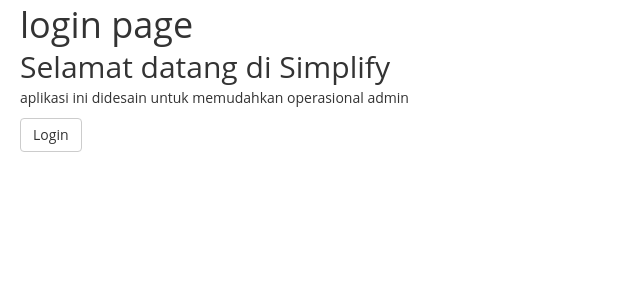
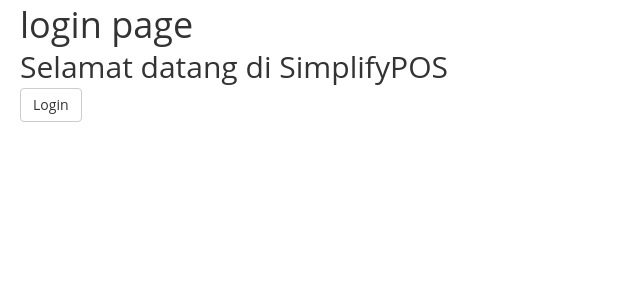
Before and after one commit to mahfudzaji16/simplifypos, a PHP site: page /app/resources/views/layouts/login.view.php in a window 1280 px wide. Shown: the part 50-350 px from the top of the page, without its empty margins (0-640 px from the left). Run offline with PHP 8.4, Linux system fonts and the light colour scheme; some libraries are stand-ins or nearby versions.

Commit message:
random change 3

```diff
--- a/app/controllers/PartnerController.php
+++ b/app/controllers/PartnerController.php
@@ -35,7 +35,6 @@ class PartnerController{
     }
 
     public function index(){
-
         $builder=App::get('builder');
 
         $products=$builder->getAllData('products', 'Product');
--- a/app/resources/views/layouts/login.view.php
+++ b/app/resources/views/layouts/login.view.php
@@ -6,8 +6,7 @@
     <div class="container-fluid">
         <h1>login page</h1>
         <div class='welcome'>
-            <h2>Selamat datang di Simplify</h2>
-            <p>aplikasi ini didesain untuk memudahkan operasional admin</p>
+            <h2>Selamat datang di SimplifyPOS</h2>
         </div>
         <div class='login'>
             <button type='button' class='btn btn-default' id='btn-login'>Login</button>
--- a/app/resources/views/layouts/partner/index.view.php
+++ b/app/resources/views/layouts/partner/index.view.php
@@ -130,7 +130,7 @@ require base.'base/header.view.php';
                                     <th>Province</th>
                                     <th>Phone</th>
                                     <th>Email</th>
-                                    <th>Relation</th>
+                                    <!-- <th>Relation</th> -->
                                     <!-- <th>Active</th> -->
                                 </tr>
                             </thead>
@@ -152,7 +152,7 @@ require base.'base/header.view.php';
                                         <td><?= ucwords($data->province); ?></td>
                                         <td><?= $data->phone; ?></td>
                                         <td><?= $data->email; ?></td>
-                                        <td><?= makeFirstLetterUpper($data->relationship); ?></td>
+                                        <!-- <td><?= makeFirstLetterUpper($data->relationship); ?></td> -->
                                         <!-- <td><button type="button" name="toggle-class" class="btn btn-sm btn-default"><?= $data->active; ?></button></td> -->
                                     <tr>
                                 <?php endforeach; ?>
--- a/core/Router.php
+++ b/core/Router.php
@@ -20,8 +20,8 @@ class Router{
             return $this->process($this->links[$requestType][$uri]);
         }
 
-        redirect('/404');
-        exit();
+        // redirect('/404');
+        // exit();
 
         //throw new Exception("No route");
     }
```
